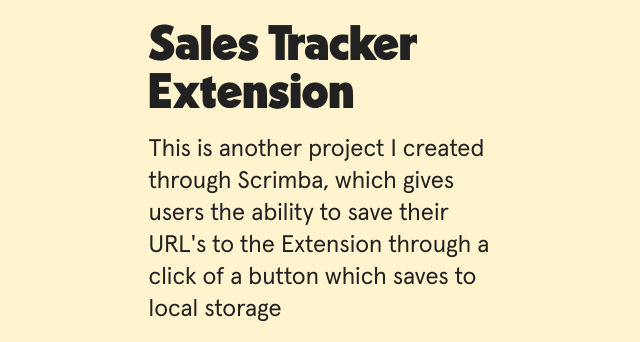
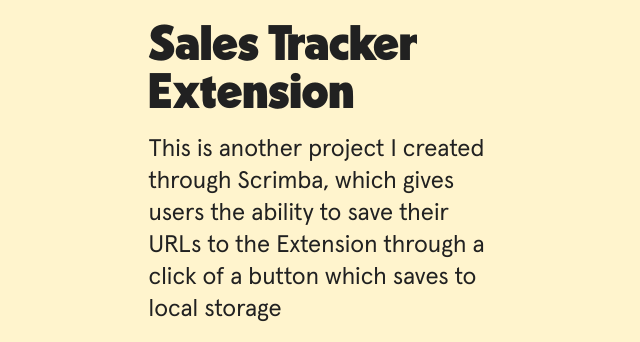
Before and after one commit to leondavies/my-newrepo-master, a website: page index.html in a window 1280 px wide. Shown: the part 3240-3582 px from the top of the page, 603-1243 px from the left. Drawn offline with Linux system fonts and the light colour scheme.

Commit message:
Fixed typo's

```diff
--- a/index.html
+++ b/index.html
@@ -137,7 +137,7 @@
 
                             <h3 class="mb-5">Sales Tracker Extension</h3>
                             <p class="mb-5">
-                                This is another project I created through Scrimba, which gives users the ability to save their URL's to the Extension through a click of a button which saves to local storage
+                                This is another project I created through Scrimba, which gives users the ability to save their URLs to the Extension through a click of a button which saves to local storage
                             </p>
 
                             <a href="https://github.com/leondavies/Leads-tracker-extention" target="_blank"><img class="rounded-lg" src="/images/sales-tracker.jpg" /></a>
```
